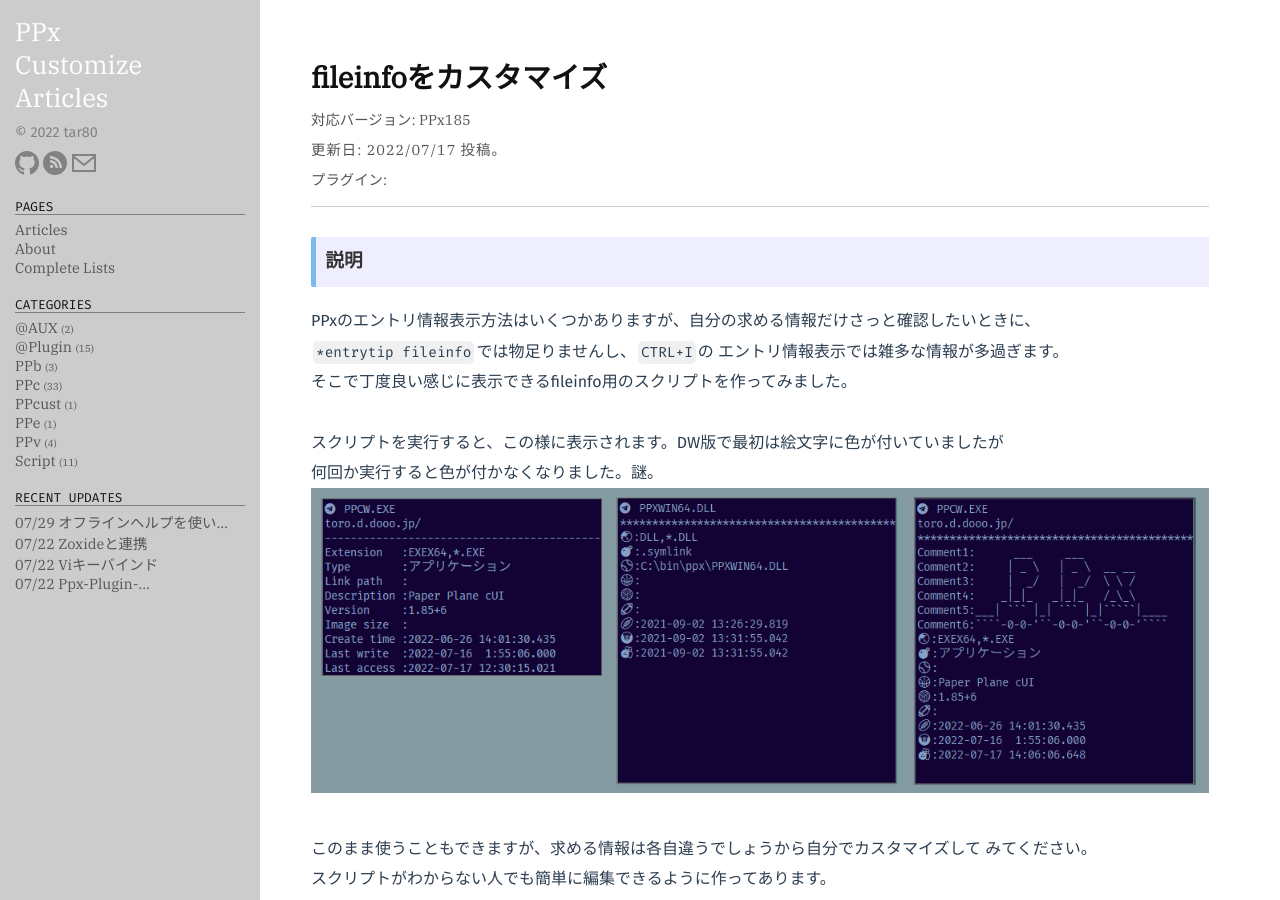
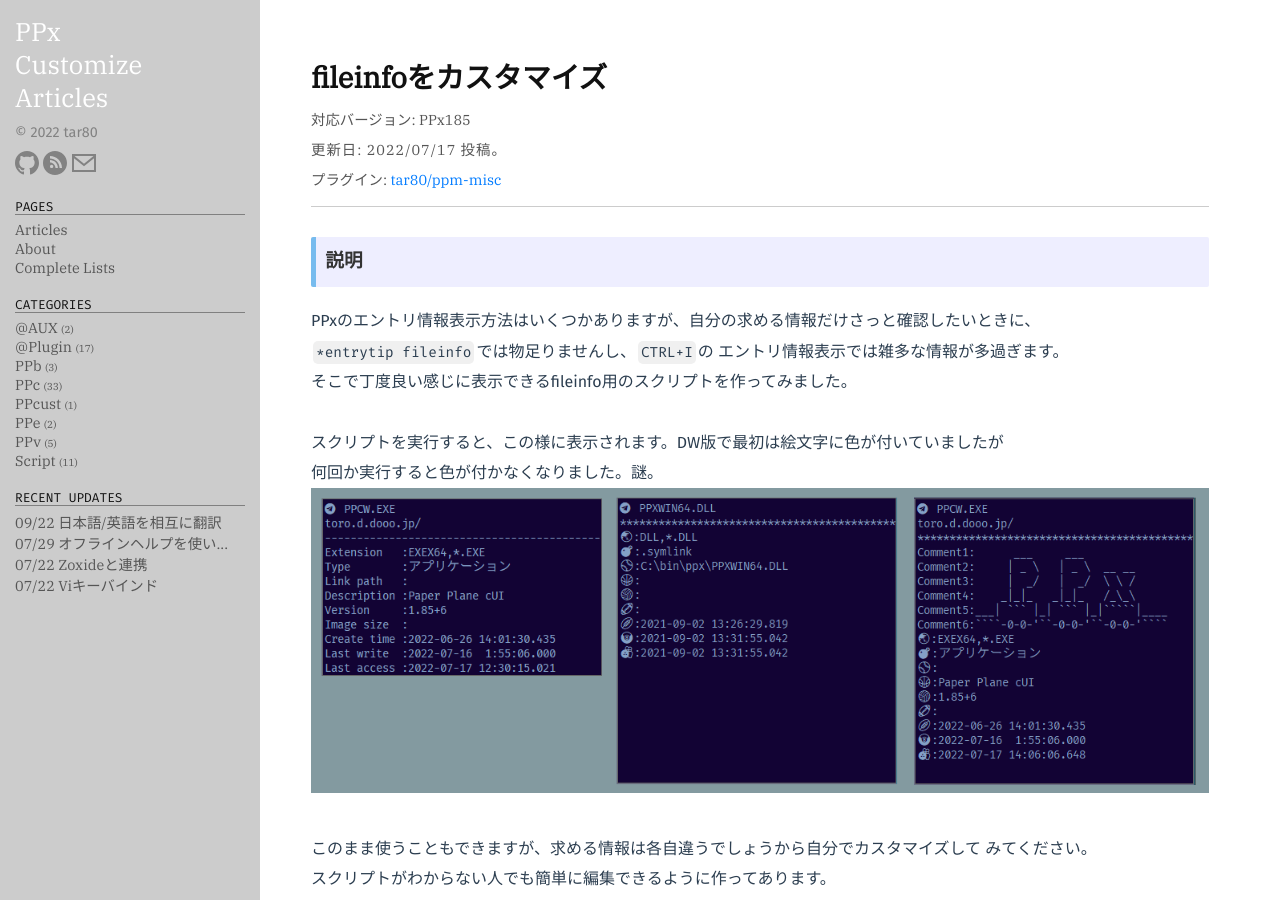
Before and after one commit to tar80/pages-pca, a Jekyll site: the page built from _posts/22-07-17-infotip.md, in a window 1280 px wide and 900 px high. Built offline with Jekyll 4.4.1, drawn with Linux system fonts in a browser that asks for light colours; some web fonts are replaced; some of the changed lines change nothing that is shown.

Commit message:
Update translate via gas 投稿

```diff
--- a/_posts/22-07-17-infotip.md
+++ b/_posts/22-07-17-infotip.md
@@ -4,8 +4,8 @@
 version: PPx185
 date: 2022-07-17
 comment: 投稿。
-repository:
-categories: PPc
+repository: tar80/ppm-misc
+categories: PPc @plugin
 ---
 
 ### 説明
--- /dev/null
+++ b/_posts/22-09-22-translate.md
@@ -0,0 +1,22 @@
+---
+layout: post
+title: 日本語/英語を相互に翻訳
+version: PPx186以降
+date: 2022-09-22
+comment: 投稿。
+repository: tar80/ppm-translate
+categories: PPv PPe @plugin
+---
+
+### 説明
+
+PPv,PPe,一行編集上からGASを介して日本語/英語の相互翻訳を実行します。
+[こちら](https://www.pnkts.net/2019/12/19/gas-google-transrate)のサイトの翻訳APIをそのままコピーして使わせてもらっていますので、サイトを参考に
+自分でデプロイしたWEBアプリをscript/jscript/translate.js内のURLと置き換えても動作します。
+※長い文章や記号を含む文字列は変換されないことがあります。
+
+### 使い方
+
+ppx-plugin-managerでインストールしてください。
+<BR>
+![sample]({{ site.baseurl }}{% link /public/img/translate_via_gas.gif %})
```
Also changed, not shown: public/img/translate_via_gas.gif (added).
